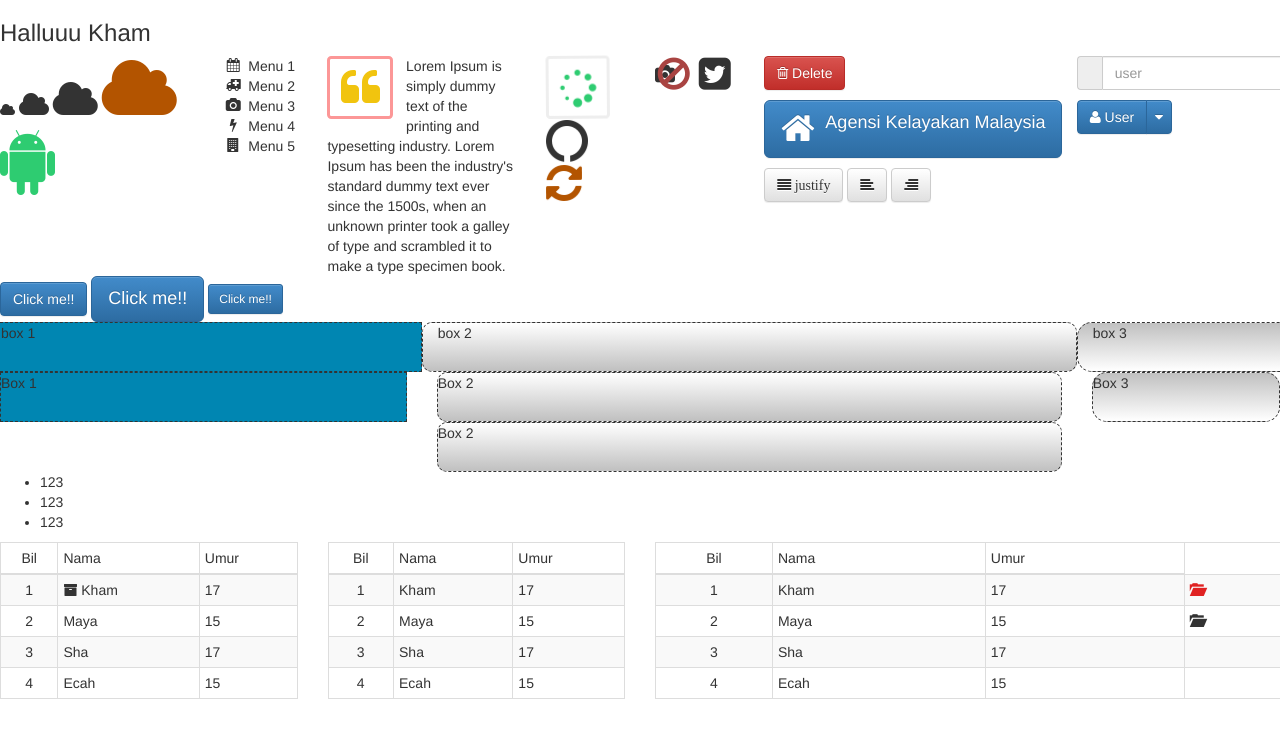
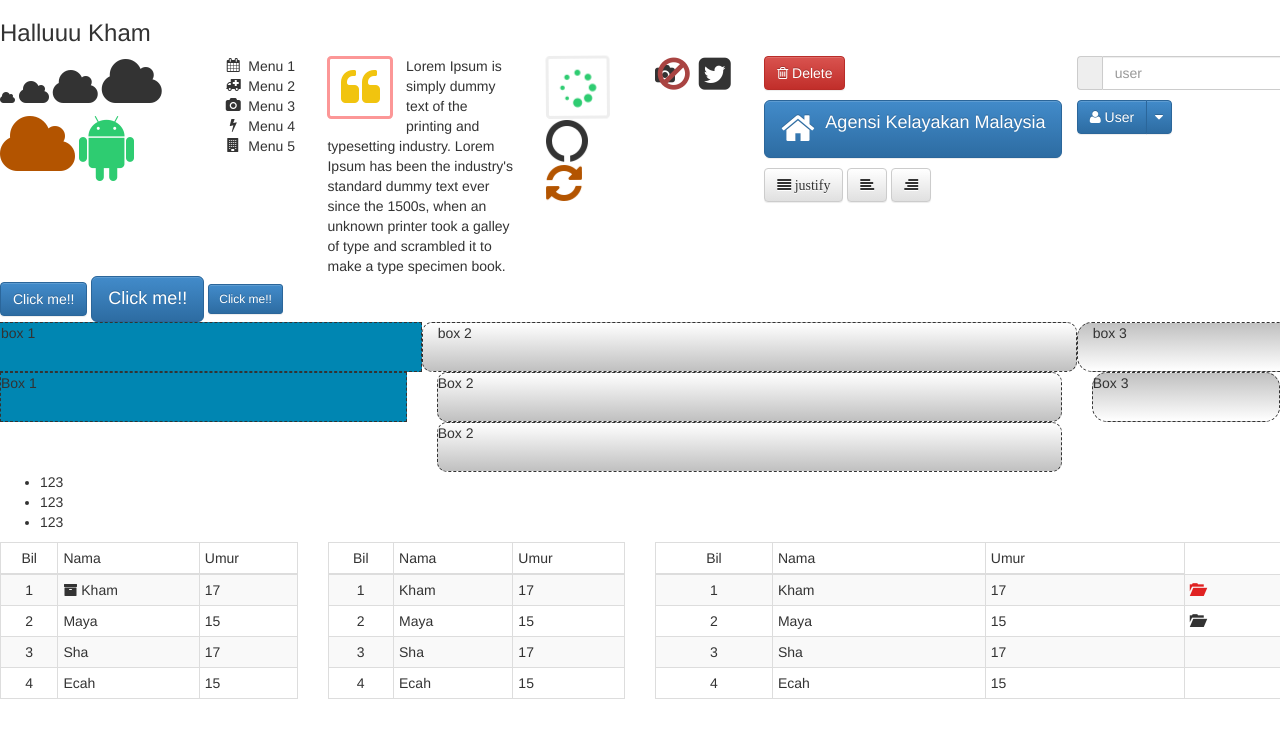
Before and after one commit to kham79/myapp, a website: page index.html in a window 1280 px wide. Shown: the top 738 px of the page. Drawn offline with nearby package versions, Linux system fonts and the light colour scheme.

Commit message:
betulkan index

```diff
--- a/index.html
+++ b/index.html
@@ -15,7 +15,7 @@
 		<i class="fa fa-cloud"></i>
 		<i class="fa fa-cloud fa-2x"></i>
 		<i class="fa fa-cloud fa-3x"></i>
-
+        <i class="fa fa-cloud fa-4x"></i>
 		<i class="fa fa-cloud fa-5x pumpkin"></i>
 		<i class="fa fa-android fa-5x android"></i>
 	</div>
```
